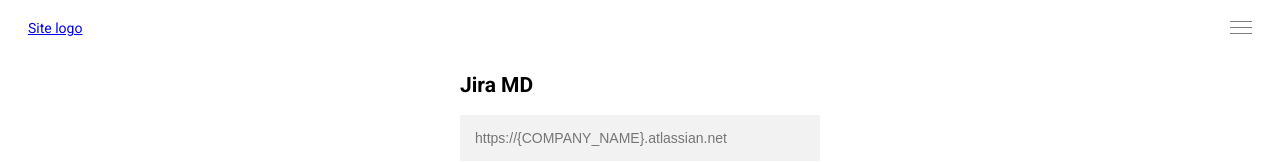
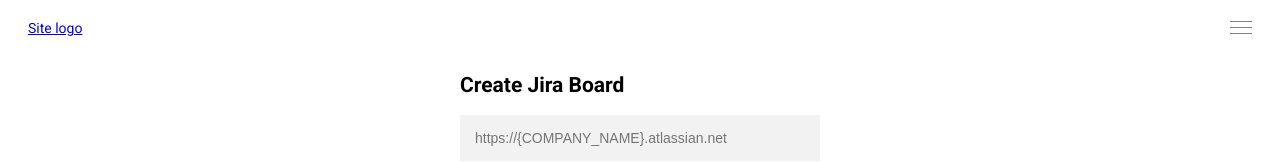
Before and after one commit to HobbitCodes/jiramd, a React (Create React App) app: page /CreateProject in a window 1280 px wide. Shown: the top 163 px of the page. Built offline with nearby package versions, Linux system fonts and the light colour scheme.

Commit message:
Changed wording

```diff
--- a/src/Components/CreateProject.js
+++ b/src/Components/CreateProject.js
@@ -14,7 +14,7 @@
     render() {
         return (
             <div>
-                <Title title={'Jira MD'}/>
+                <Title title={'Create Jira Board'}/>
                 <div className="form">
                     <JiraForm/>
                 </div>
```
